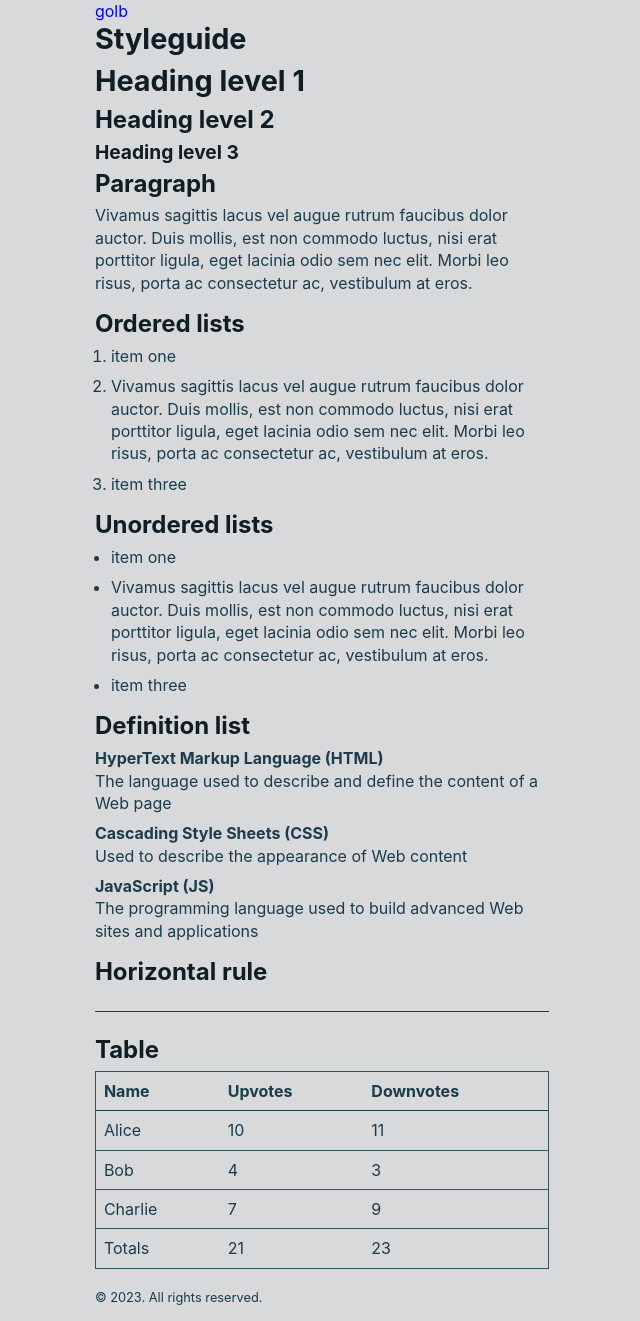
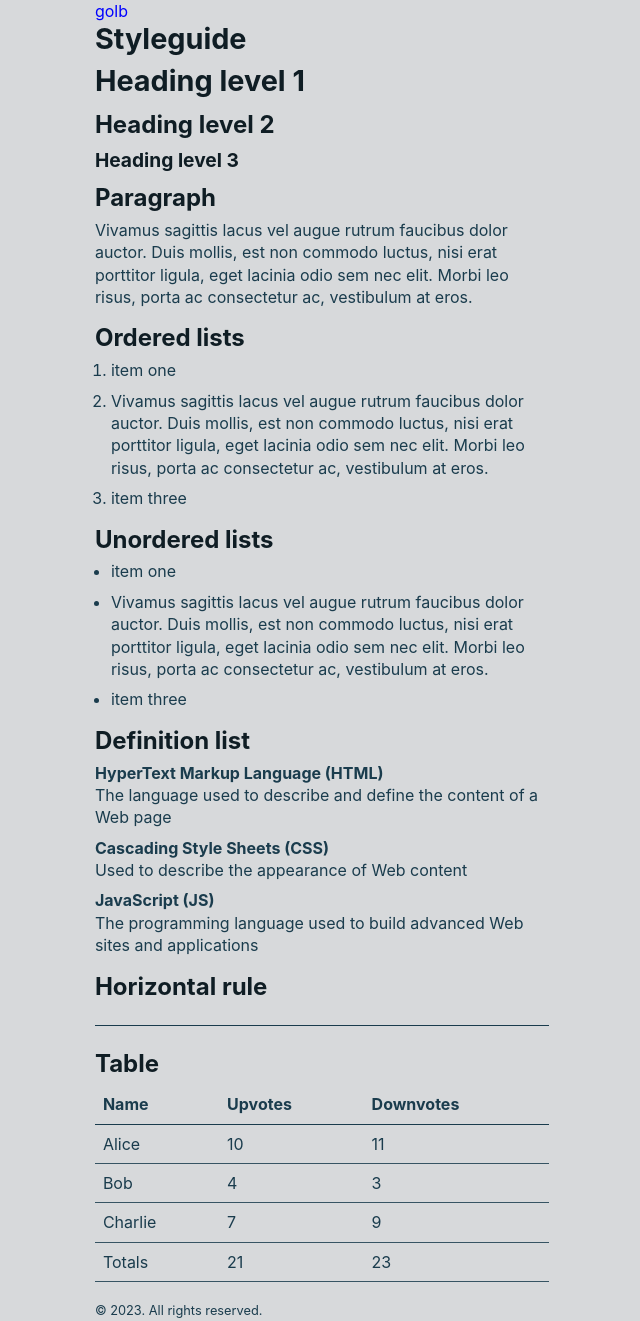
Before and after one commit to aflim/golb, a Jekyll site: the page built from styleguide.md, in a window 1280 px wide. Shown: the whole page, without its empty margins (318-958 px from the left). Built offline with Jekyll 4.4.1, drawn with Linux system fonts in a browser that asks for light colours.

Commit message:
Update stylesheet.css

```diff
--- a/assets/stylesheet.css
+++ b/assets/stylesheet.css
@@ -145,7 +145,7 @@ h1 {
 }
 
 h2 {
-  margin-block-start: .25em;
+  margin-block-start: .5em;
   font-size: var(--type-scale-lg);
 }
 
@@ -154,7 +154,7 @@ h3,
 h4,
 h5,
 h6 {
-  margin-block-start: .25em;
+  margin-block-start: .5em;
   font-size: var(--type-scale-md);
 }
 
@@ -202,7 +202,7 @@ table {
   width: 100%;
   margin-block-end: 1em;
   border-collapse: collapse;
-  border: 1px solid var(--ink-3);
+  border: 0 solid var(--ink-3);
 }
 
 td,
```
